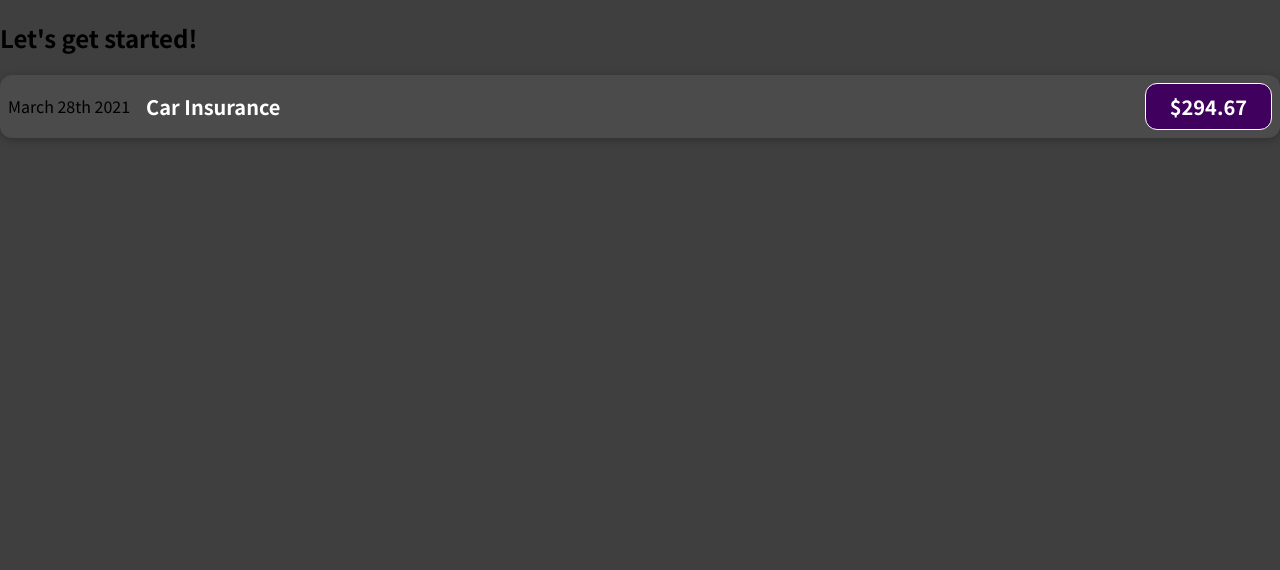
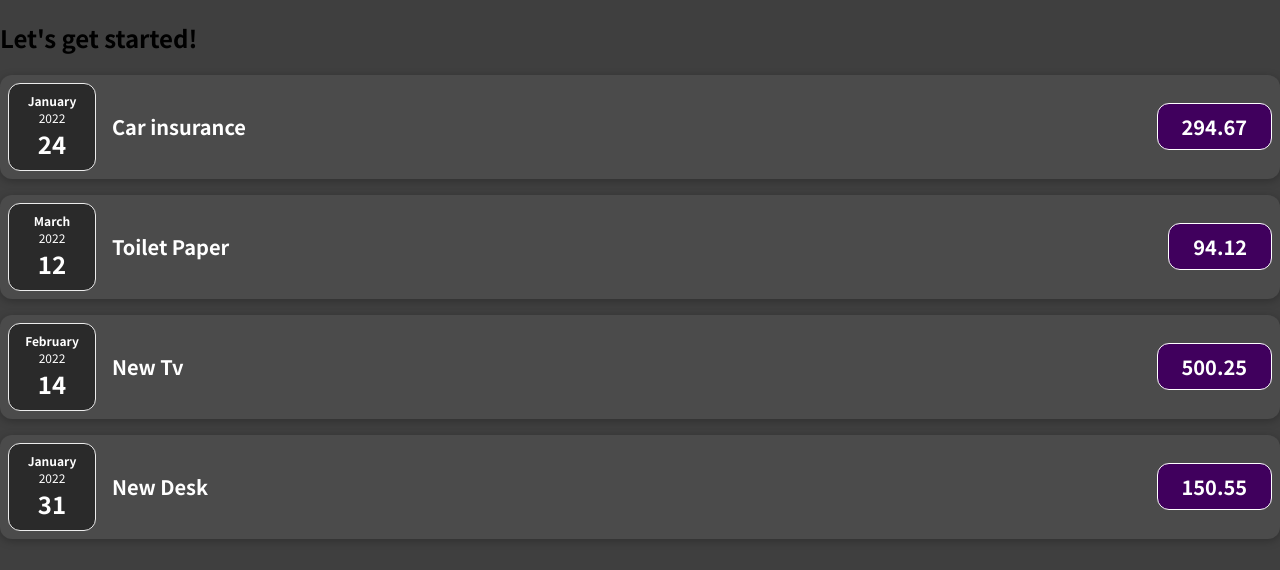
Before and after one commit to Davic15/React-The-Complete-Guide, a JavaScript app in the folder section-03/: page / in a window 1280 px wide. Shown: the top 570 px of the page. Built offline with nearby package versions, Linux system fonts and the light colour scheme.

Commit message:
Section 03: React Basics & Working with Components

```diff
--- a/section-03/src/App.js
+++ b/section-03/src/App.js
@@ -8,10 +8,56 @@
 import ExpenseItem from "./components/ExpenseItem";
 
 function App() {
+  const expenses = [
+    {
+      id: 'e1',
+      title: 'Car insurance',
+      amount: 294.67,
+      date: new Date(2022, 0, 24)
+    },
+    {
+      id: 'e2',
+      title: 'Toilet Paper',
+      amount: 94.12,
+      date: new Date(2022, 2, 12)
+    },
+    {
+      id: 'e3',
+      title: 'New Tv',
+      amount: 500.25,
+      date: new Date(2022, 1, 14)
+    },
+    {
+      id: 'e4',
+      title: 'New Desk',
+      amount: 150.55,
+      date: new Date(2022, 0, 31)
+    }
+  ];
+  //* Send data (props), in the component we can access them with props.title, props.amount, props.date
   return (
     <div>
       <h2>Let's get started!</h2>
-      <ExpenseItem></ExpenseItem>
+      <ExpenseItem
+        title={expenses[0].title}
+        amount={expenses[0].amount}
+        date={expenses[0].date}
+      />
+      <ExpenseItem
+        title={expenses[1].title}
+        amount={expenses[1].amount}
+        date={expenses[1].date}
+      />
+      <ExpenseItem
+        title={expenses[2].title}
+        amount={expenses[2].amount}
+        date={expenses[2].date}
+      />
+      <ExpenseItem
+        title={expenses[3].title}
+        amount={expenses[3].amount}
+        date={expenses[3].date}
+      />
     </div>
   );
 }
--- /dev/null
+++ b/section-03/src/components/ExpenseDate.css
@@ -0,0 +1,26 @@
+.expense-date {
+    display: flex;
+    flex-direction: column;
+    width: 5.5rem;
+    height: 5.5rem;
+    border: 1px solid #ececec;
+    background-color: #2a2a2a;
+    color: white;
+    border-radius: 12px;
+    align-items: center;
+    justify-content: center;
+}
+
+.expense-date__month {
+    font-size: 0.75rem;
+    font-weight: bold;
+}
+
+.expense-date__year {
+    font-size: 0.75rem;
+}
+
+.expense-date__day {
+    font-size: 1.5rem;
+    font-weight: bold;
+}
--- /dev/null
+++ b/section-03/src/components/ExpenseDate.js
@@ -0,0 +1,15 @@
+import './ExpenseDate.css';
+function ExpenseDate(props) {
+    const month = props.date.toLocaleString('en-US', {month: 'long'});
+    const day = props.date.toLocaleString('en-US', {day: '2-digit'});
+    const year = props.date.getFullYear();
+    return (
+        <div className='expense-date'>
+            <div className='expense-date__month'>{month}</div>
+            <div className='expense-date__year'>{year}</div>
+            <div className='expense-date__day'>{day}</div>
+        </div>
+    );
+}
+
+export default ExpenseDate;
--- a/section-03/src/components/ExpenseItem.js
+++ b/section-03/src/components/ExpenseItem.js
@@ -3,15 +3,28 @@
 //* You must have only one root tag for every return.
 //* It looks like HTML but it is not.
 //* Under the hood this is JavaScript.
+import ExpenseDate from './ExpenseDate';
 import './ExpenseItem.css';
 
-function ExpenseItem() {
+function ExpenseItem(props) {
+    //* JavaScript (normal) code
+    //* Hard coded data
+    /*const expenseDate = new Date(2022, 2, 24).toDateString();
+    const expenseTitle = 'Car Insurance';
+    const expenseAmout = 294.67;*/
+    //* We can replace the hard coded data with variables or JavaScript expression inside {}
+    //* props, key/value pair
+    /*
+    const month = props.date.toLocaleString('en-US', {month: 'long'});
+    const day = props.date.toLocaleString('en-US', {day: '2-digit'});
+    const year = props.date.getFullYear();*/
+    //* We pass props from parent to child components
     return (
         <div className='expense-item'>
-            <div>March 28th 2021</div>
+            <ExpenseDate date={props.date} />
             <div className='expense-item__description'>
-                <h2>Car Insurance</h2>
-                <div className='expense-item__price'>$294.67</div>
+                <h2>{props.title}</h2>
+                <div className='expense-item__price'>{props.amount}</div>
             </div>
         </div>
     );
```
Also changed, not shown: section-03/src/components/Expenses.js (added).
